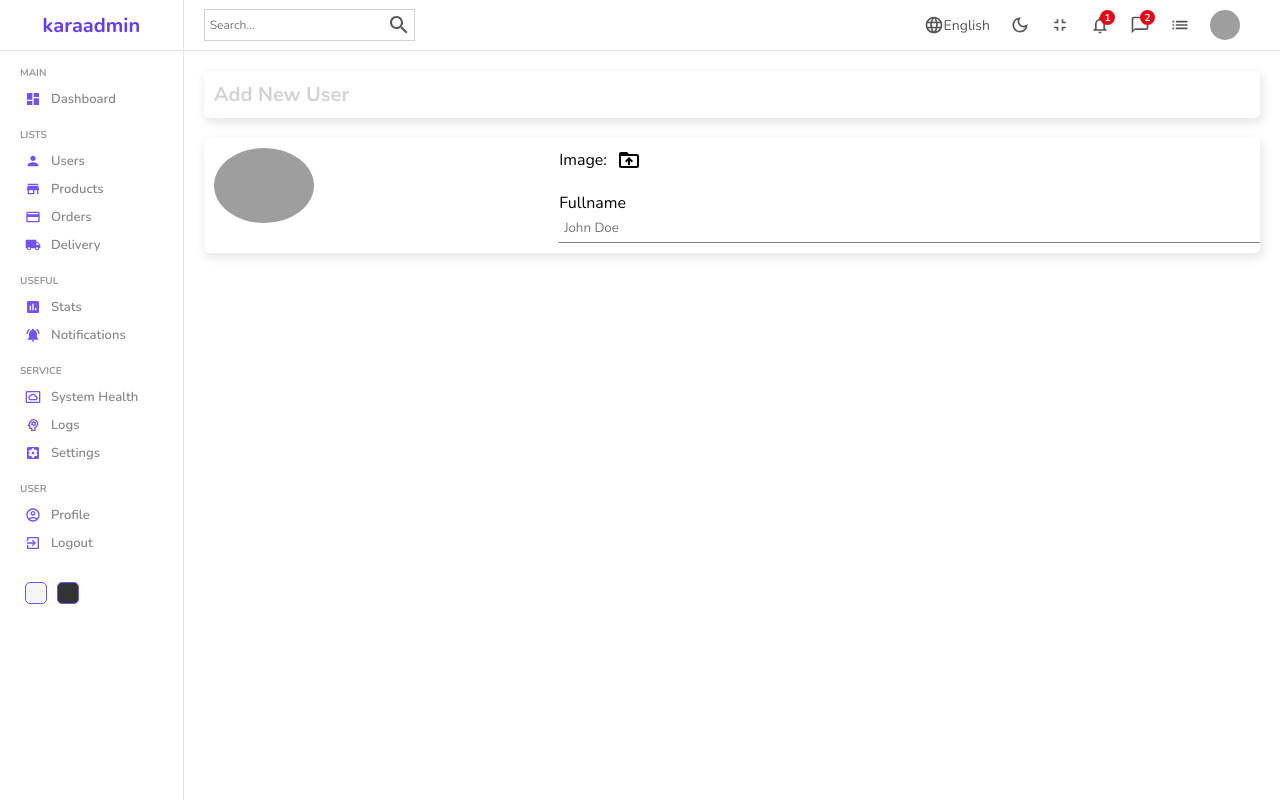
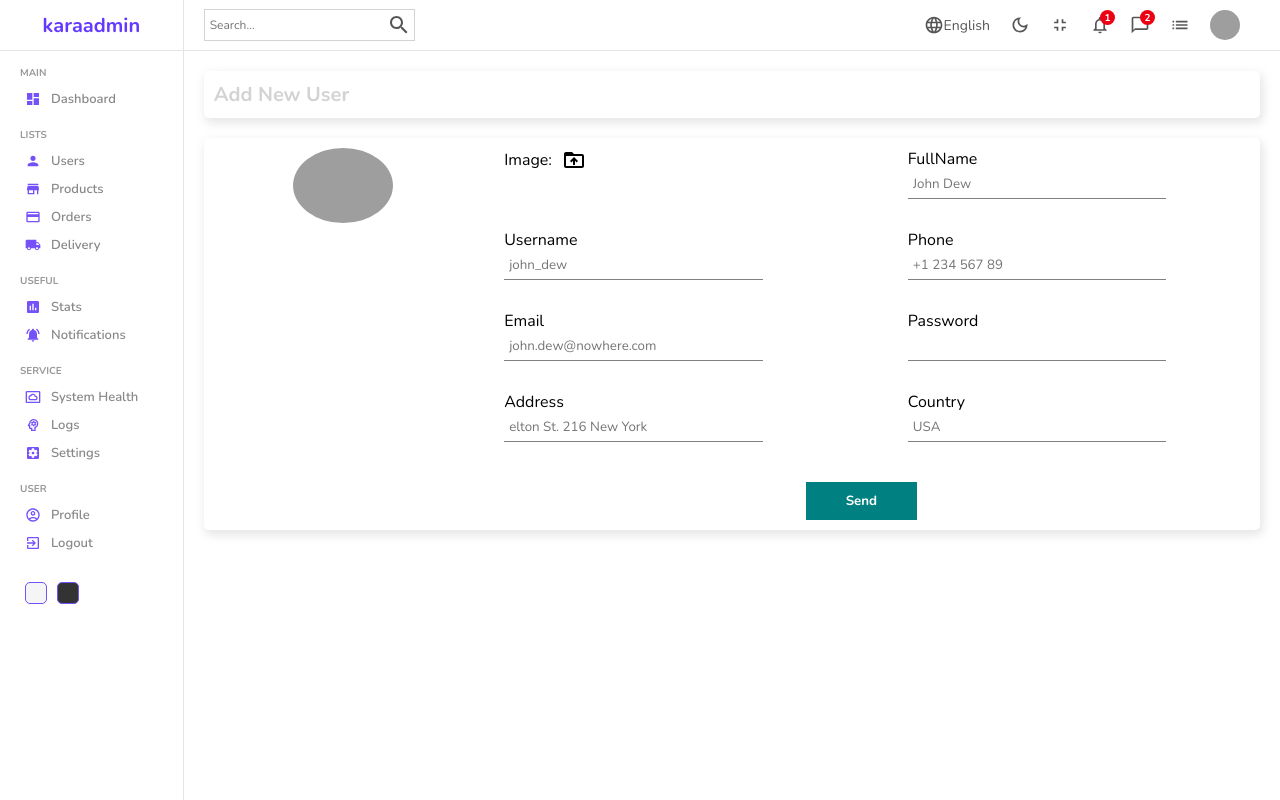
Before and after one commit to adityaaryanm4/admin-dashboard, a React (Create React App) app: page /users/new in a window 1280 px wide. Built offline with nearby package versions, Linux system fonts and the light colour scheme; grey boxes are pictures that could not be loaded.

Commit message:
8th  commit

```diff
--- a/src/App.jsx
+++ b/src/App.jsx
@@ -4,8 +4,11 @@ import List from './pages/list/List'
 import { BrowserRouter, Route, Routes } from 'react-router-dom'
 import Single from './pages/single/Single'
 import New from './pages/new/New'
+import { newProducts, newUsers } from './formSource'
 
 const App = () => {
+
+
   return (
     <BrowserRouter>
       <Routes>
@@ -13,8 +16,13 @@ const App = () => {
           <Route index element={<Home />} />
           <Route path="users" >
             <Route index element={<List />} />
-            <Route path="new" element={<New />} />
+            <Route path="new" element={<New newType={newUsers} title="Add New User"/>} />
             <Route path=":userId" element={<Single />} />
+          </Route>
+          <Route path="products" >
+            <Route index element={<List />} />
+            <Route path="new" element={<New newType={newProducts} title="Add New Product"/>} />
+            <Route path=":productId" element={<Single />} />
           </Route>
         </Route>
       </Routes>
--- a/src/components/sidebar/Sidebar.jsx
+++ b/src/components/sidebar/Sidebar.jsx
@@ -31,7 +31,9 @@ const Sidebar = () => {
           <Link to="/users">
             <li><PersonIcon className='icon' /><span>Users</span></li>
           </Link>
-          <li><StoreMallDirectoryIcon className='icon' /><span>Products</span></li>
+          <Link to="/products">
+            <li><StoreMallDirectoryIcon className='icon' /><span>Products</span></li>
+          </Link>
           <li><CreditCardIcon className='icon' /><span>Orders</span></li>
           <li><LocalShippingIcon className='icon' /><span>Delivery</span></li>
           <p className="title">USEFUL</p>
--- a/src/formSource.js
+++ b/src/formSource.js
@@ -1 +1,70 @@
-export const newUser = []
+export const newUsers = [
+    {   id: 1,
+        label:"FullName",
+        placeholder:"John Dew",
+        type:"name"
+    },
+    {   id: 2,
+        label:"Username",
+        placeholder:"john_dew",
+        type:"name"
+    },
+    {   id: 3,
+        label:"Phone",
+        placeholder:"+1 234 567 89",
+        type:"number"
+    },
+    {   id: 4,
+        label:"Email",
+        placeholder:"john.dew@nowhere.com",
+        type:"email"
+    },
+    {   id: 5,
+        label:"Password",
+        placeholder:"",
+        type:"password"
+    },
+    {   id: 6,
+        label:"Address",
+        placeholder:"elton St. 216 New York",
+        type:"text"
+    },
+    {   id: 7,
+        label:"Country",
+        placeholder:"USA",
+        type:"text"
+    },
+]
+
+export const newProducts = [
+    {
+      id: 1,
+      label: "Title",
+      type: "text",
+      placeholder: "Apple Macbook Pro",
+    },
+    {
+      id: 2,
+      label: "Description",
+      type: "text",
+      placeholder: "Description",
+    },
+    {
+      id: 3,
+      label: "Category",
+      type: "text",
+      placeholder: "Computers",
+    },
+    {
+      id: 4,
+      label: "Price",
+      type: "text",
+      placeholder: "100",
+    },
+    {
+      id: 5,
+      label: "Stock",
+      type: "text",
+      placeholder: "in stock",
+    },
+  ];
--- a/src/pages/new/New.jsx
+++ b/src/pages/new/New.jsx
@@ -3,14 +3,26 @@ import Navbar from '../../components/navbar/Navbar'
 import Sidebar from '../../components/sidebar/Sidebar'
 import DriveFolderUploadIcon from '@mui/icons-material/DriveFolderUpload';
 
-const New = () => {
+const FormInput = ({ newType }) => {
+    return (
+
+        <div className="form-input">
+            <label>{newType.label}</label>
+            <input type={newType.type} placeholder={newType.placeholder} />
+        </div>
+
+    )
+}
+
+const New = ({newType,title}) => {
+
     return (
         <div className="new">
             <Sidebar />
             <div className="new-container">
                 <Navbar />
                 <div className="add-new">
-                    <div className="top"><h1 className="title">Add New User</h1></div>
+                    <div className="top"><h1 className="title">{title}</h1></div>
                     <div className="bottom">
                         <div className="left">
                             <div>
@@ -21,14 +33,15 @@ const New = () => {
                             <form action="">
 
                                 <div className="form-input file-input">
-                                    <label className="label-file" htmlFor="file"><span>Image:</span> <DriveFolderUploadIcon className="drive-icon"/></label>
-                                    <input type="file" id="file" style={{display:"none"}}/>
+                                    <label className="label-file" htmlFor="file"><span>Image:</span> <DriveFolderUploadIcon className="drive-icon" /></label>
+                                    <input type="file" id="file" style={{ display: "none" }} />
                                 </div>
 
-                                <div className="form-input">
-                                    <label>Fullname</label>
-                                    <input type="text" placeholder="John Doe"/>
-                                </div>
+                                {newType.map(newType => {
+                                    return <FormInput key={newType.id} newType={newType} />
+                                })}
+
+                                <button>Send</button>
                             </form>
                         </div>
                     </div>
--- a/src/pages/new/new.scss
+++ b/src/pages/new/new.scss
@@ -20,6 +20,7 @@
 
             .left {
                 flex: 1;
+                text-align: center;
 
                 .avatar {
                     width: 100px;
@@ -29,12 +30,18 @@
             }
 
             .right {
-                flex: 2;
+                flex: 3;
+
+                form {
+                    display: flex;
+                    flex-wrap: wrap;
+                    justify-content: space-around;
+                    gap: 30px;
 
                     .form-input {
+                        width: 40%;
                         display: flex;
                         flex-direction: column;
-
                         .label-file {
                             display: flex;
                             align-items: center;
@@ -50,10 +57,21 @@
                             border-bottom: 1px solid gray;
                             outline: none;
                             padding: 5px;
-                        width: 100%;
+                            width: 80%;
                         }
-                    &.file-input{
+
+                        &.file-input {
                             margin-bottom: 20px;
+                        }
+                    }
+                    button{
+                        padding: 10px 40px;
+                        background-color: teal;
+                        border: none;
+                        color: white;
+                        font-weight: bold;
+                        cursor: pointer;
+                        margin-top: 10px;
                     }
                 }
             }
```
Lines whose indentation alone changed are shown as unchanged.
